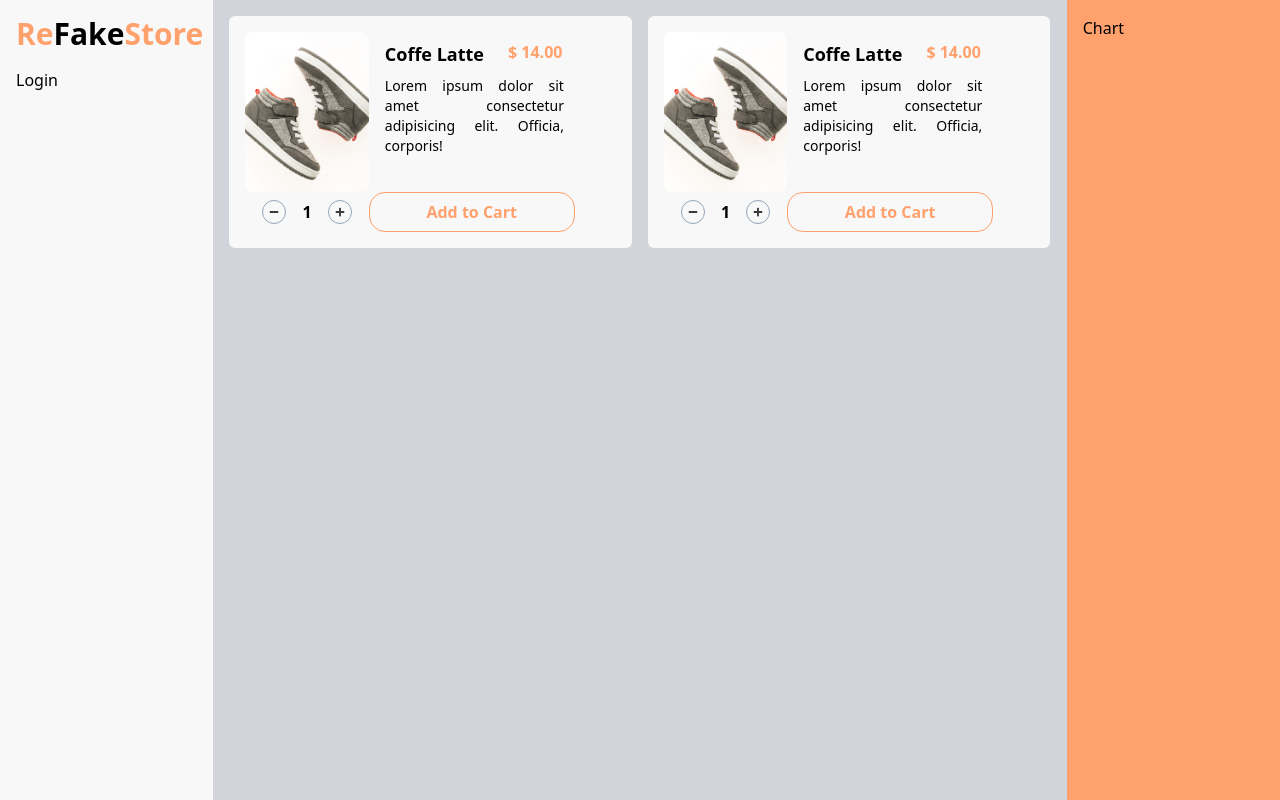
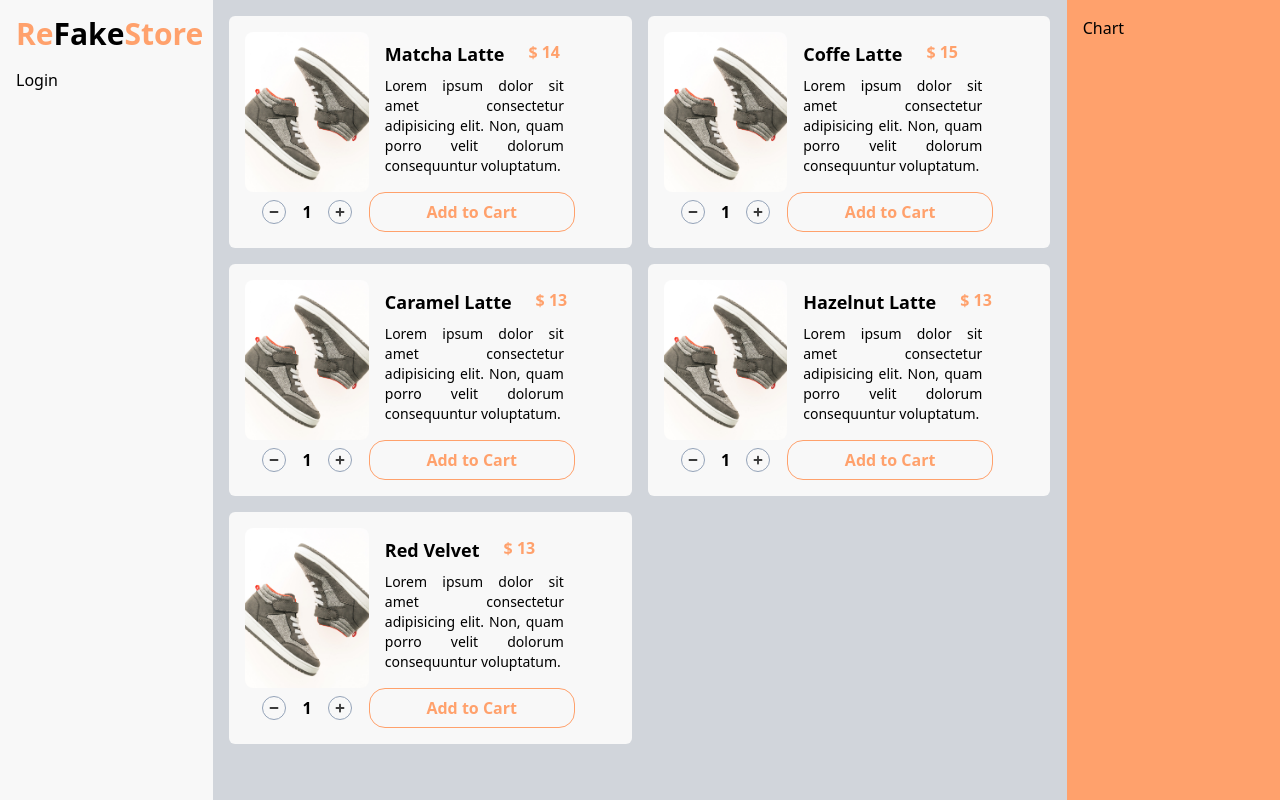
Before and after one commit to foolais/react-fakestore, a React (Vite) app: page / in a window 1280 px wide. Built offline with nearby package versions, Linux system fonts and the light colour scheme.

Commit message:
add rendering list product

```diff
--- a/src/components/Fragments/CardProduct.jsx
+++ b/src/components/Fragments/CardProduct.jsx
@@ -1,15 +1,14 @@
 /* eslint-disable react/prop-types */
-import shoes from "../../../public/images/shoes";
 
 const CardProduct = (props) => {
   const { children } = props;
   return <div className="bg-ternary rounded-md p-4 w-[49%]">{children}</div>;
 };
 
-const Image = () => {
+const Image = ({ src }) => {
   return (
     <img
-      src={shoes}
+      src={src}
       alt="shoes"
       className="w-full min-h-40 h-full object-cover object-center rounded-lg"
     />
@@ -17,26 +16,23 @@ const Image = () => {
 };
 
 const Description = (props) => {
-  const { children } = props;
+  const { children, description } = props;
   return (
     <>
       <div className="flex gap-6 font-semibold mb-2">{children}</div>
       <div className="w-10/12">
-        <p className="text-sm text-justify">
-          Lorem ipsum dolor sit amet consectetur adipisicing elit. Officia,
-          corporis!
-        </p>
+        <p className="text-sm text-justify">{description}</p>
       </div>
     </>
   );
 };
 
-const Title = () => {
-  return <h3 className="text-lg font-semibold">Coffe Latte</h3>;
+const Title = ({ title }) => {
+  return <h3 className="text-lg font-semibold">{title}</h3>;
 };
 
-const Price = () => {
-  return <span className="text-primary">$ 14.00</span>;
+const Price = ({ price }) => {
+  return <span className="text-primary">$ {price}</span>;
 };
 
 CardProduct.Image = Image;
--- a/src/components/Layout/ProductLayout.jsx
+++ b/src/components/Layout/ProductLayout.jsx
@@ -1,19 +1,65 @@
+import shoes from "../../../public/images/shoes";
 import SecondaryButton from "../Elements/Button/SecondaryButton";
 import Counter from "../Elements/Counter";
 import CardProduct from "../Fragments/CardProduct";
 
+const products = [
+  {
+    id: 1,
+    title: "Matcha Latte",
+    price: 14.0,
+    image: shoes,
+    description:
+      "Lorem ipsum dolor sit amet consectetur adipisicing elit. Non, quam porro velit dolorum consequuntur voluptatum.",
+  },
+  {
+    id: 2,
+    title: "Coffe Latte",
+    price: 15.0,
+    image: shoes,
+    description:
+      "Lorem ipsum dolor sit amet consectetur adipisicing elit. Non, quam porro velit dolorum consequuntur voluptatum.",
+  },
+  {
+    id: 3,
+    title: "Caramel Latte",
+    price: 13.0,
+    image: shoes,
+    description:
+      "Lorem ipsum dolor sit amet consectetur adipisicing elit. Non, quam porro velit dolorum consequuntur voluptatum.",
+  },
+  {
+    id: 4,
+    title: "Hazelnut Latte",
+    price: 13.0,
+    image: shoes,
+    description:
+      "Lorem ipsum dolor sit amet consectetur adipisicing elit. Non, quam porro velit dolorum consequuntur voluptatum.",
+  },
+  {
+    id: 3,
+    title: "Red Velvet",
+    price: 13.0,
+    image: shoes,
+    description:
+      "Lorem ipsum dolor sit amet consectetur adipisicing elit. Non, quam porro velit dolorum consequuntur voluptatum.",
+  },
+];
+
 const ProductLayout = () => {
   return (
     <div className="flex flex-wrap w-full gap-4">
-      <CardProduct>
+      {products.map((product) => {
+        return (
+          <CardProduct key={product.id}>
             <div className="flex w-full">
               <div className="w-1/3">
-            <CardProduct.Image />
+                <CardProduct.Image src={product.image} />
               </div>
               <div className="w-2/3 flex flex-col py-2 px-4">
-            <CardProduct.Description>
-              <CardProduct.Title />
-              <CardProduct.Price />
+                <CardProduct.Description description={product.description}>
+                  <CardProduct.Title title={product.title} />
+                  <CardProduct.Price price={product.price} />
                 </CardProduct.Description>
               </div>
             </div>
@@ -26,27 +72,8 @@ const ProductLayout = () => {
               </div>
             </div>
           </CardProduct>
-      <CardProduct>
-        <div className="flex w-full">
-          <div className="w-1/3">
-            <CardProduct.Image />
-          </div>
-          <div className="w-2/3 flex flex-col py-2 px-4">
-            <CardProduct.Description>
-              <CardProduct.Title />
-              <CardProduct.Price />
-            </CardProduct.Description>
-          </div>
-        </div>
-        <div className="flex">
-          <Counter classname="w-1/3" />
-          <div className="w-2/3">
-            <SecondaryButton classname="w-10/12 rounded-2xl">
-              Add to Cart
-            </SecondaryButton>
-          </div>
-        </div>
-      </CardProduct>
+        );
+      })}
     </div>
   );
 };
```
Lines whose indentation alone changed are shown as unchanged.
